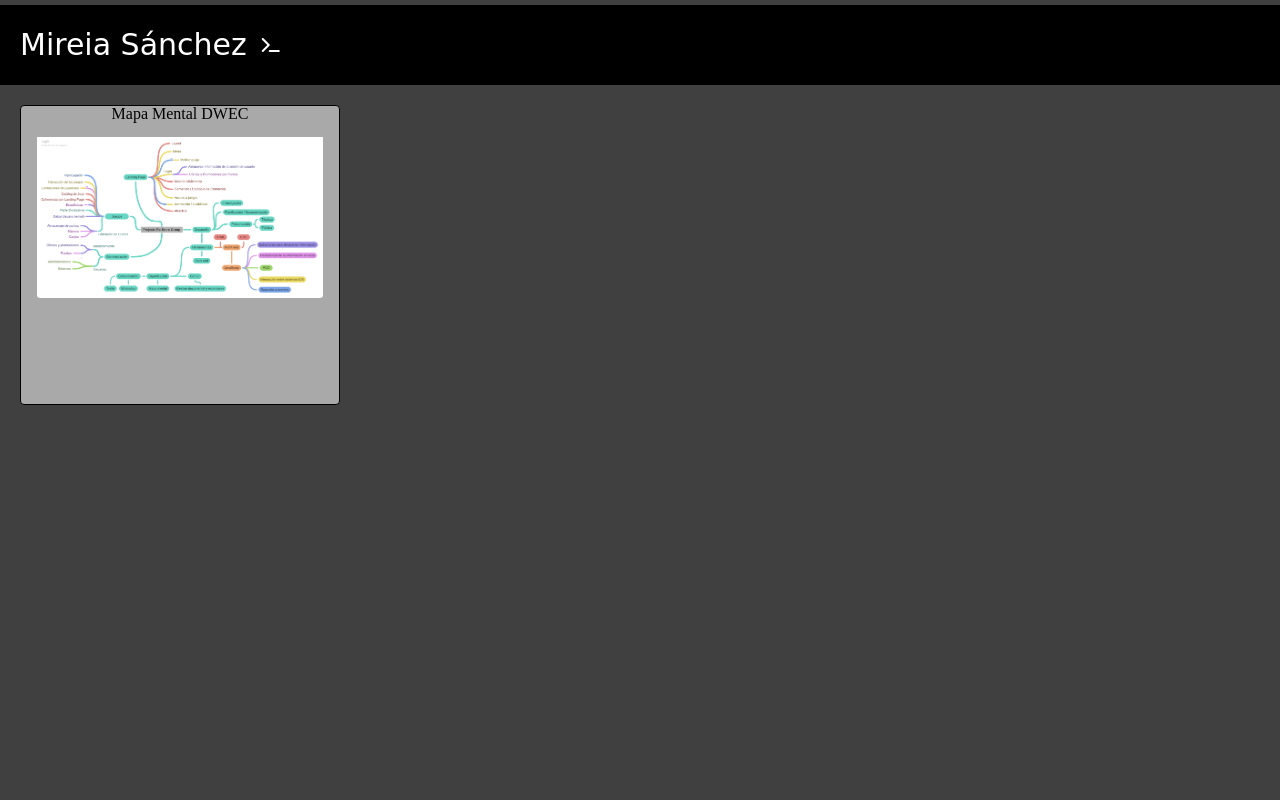
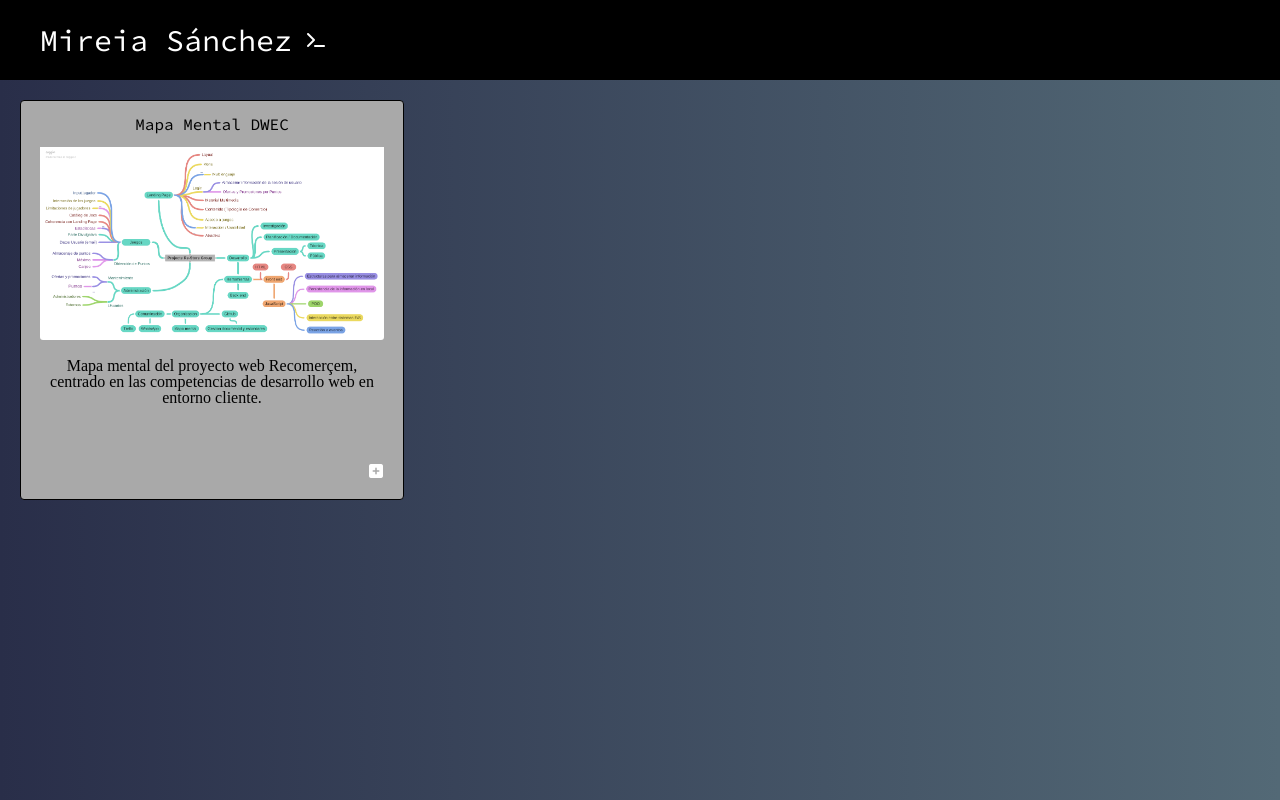
Before and after one commit to MireiaSanchez/MireiaSanchez.github.io, a plain HTML site: page index.html in a window 1280 px wide. Drawn offline with Linux system fonts and the light colour scheme; a web font is replaced by a local one.

Commit message:
cambios css index

```diff
--- a/index.html
+++ b/index.html
@@ -5,7 +5,7 @@
     <meta charset="UTF-8">
     <meta name="viewport" content="width=device-width, initial-scale=1.0">
     <script src="https://kit.fontawesome.com/63ee40f5bb.js" crossorigin="anonymous"></script>
-    <link href="https://fonts.googleapis.com/css2?family=Turret+Road:wght@400;700&display=swap" rel="stylesheet">
+    <link href="https://fonts.googleapis.com/css2?family=Source+Code+Pro:wght@400;700&display=swap" rel="stylesheet">
     <title>Mireia Col·leccions</title>
     <link rel="stylesheet" href="style/reset.css">
     <link rel="stylesheet" href="style/index.css">
@@ -22,6 +22,10 @@
         <div class="project">
             <h3>Mapa Mental DWEC</h3>
             <img src="webApp/images/Projecte_Re-Store_Group.png" alt="">
+            <div class="description">
+                Mapa mental del proyecto web Recomerçem, centrado en las competencias de desarrollo web en entorno cliente.
+            </div>
+            <a href="/mapaMentalDuec.html"><i class="fas fa-plus-square plus"></i></a>
         </div>
     </section>
 </body>
--- a/style/index.css
+++ b/style/index.css
@@ -1,11 +1,13 @@
 body{
-    background-color: rgb(65, 64, 64);
+    background: #536976;  /* fallback for old browsers */
+    background: -webkit-linear-gradient(to right, #292E49, #536976);  /* Chrome 10-25, Safari 5.1-6 */
+    background: linear-gradient(to right, #292E49, #536976); /* W3C, IE 10+/ Edge, Firefox 16+, Chrome 26+, Opera 12+, Safari 7+ */
 }
 
 header{
     height: 80px;
     background-color: black;
-    font-family: 'Turret Road', cursive;
+    font-family: 'Source Code Pro', monospace;
 }
 
 #headerIcon {
@@ -13,13 +15,13 @@ header{
     flex-direction: row;
     color: white;
     align-items: center;
-    margin: 5px;
     height: 80px;
 }
 
 #headerIcon > h2 {
     font-size: 30px;
-    margin: 0px 15px;
+    margin-right:  15px;
+    margin-left: 40px;
 }
 
 header > nav{
@@ -28,15 +30,29 @@ header > nav{
   width: 50%;
 }
 
+.home{
+    color: white;
+    font-size: 40px;
+}
+
 .project{
-    height: 300px;
-    width: 25%;
+    height: 400px;
+    width: 30%;
     background-color: darkgrey;
     box-sizing: border-box;
     text-align: center;
     margin: 20px;
     border: solid 1px black;
     border-radius: 4px;
+    position: relative;
+    text-justify: auto;
+
+}
+
+.project > h3 {
+    font-family: 'Source Code Pro', monospace;
+    padding-top: 15px;
+
 }
 
 .project >img {
@@ -45,16 +61,46 @@ header > nav{
     border-radius: 3px;
 }
 
+.project > i{
+    background-color: white;
+    font-size: 25px;
+}
 
 
-/*
-div{
+.project > a{
+    text-decoration: none;
+}
+
+.description{
+    width: 90%;
+    margin: 15px auto;
+    text-align: center;
+}
+
+.plus{
+    position: absolute;
+    right: 20px;
+    bottom: 20px;
+    color: white;
+}
+
+
+
+#mapaMentalDiv{
     margin: auto;
     text-align: center;
 }
+
+#mapaMentalDiv > h3{
+    font-family: 'Source Code Pro', monospace;
+    font-size: 20px;
+    color: white;
+    margin: 20px auto;
+}
+
 #mapaMental{
     width: 80%;
 }
 h1{
     margin: auto;
-} */
+}
```
Also changed, not shown: mapaMentalDuec.html (+16 -4 lines).
